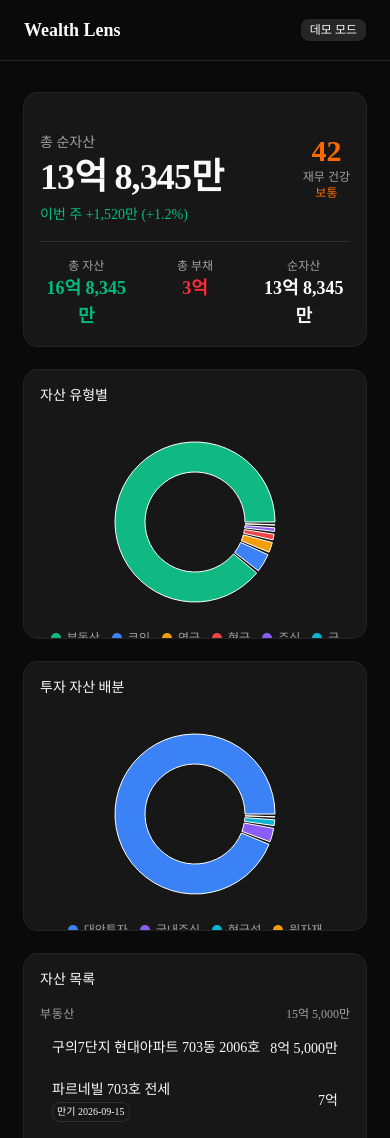
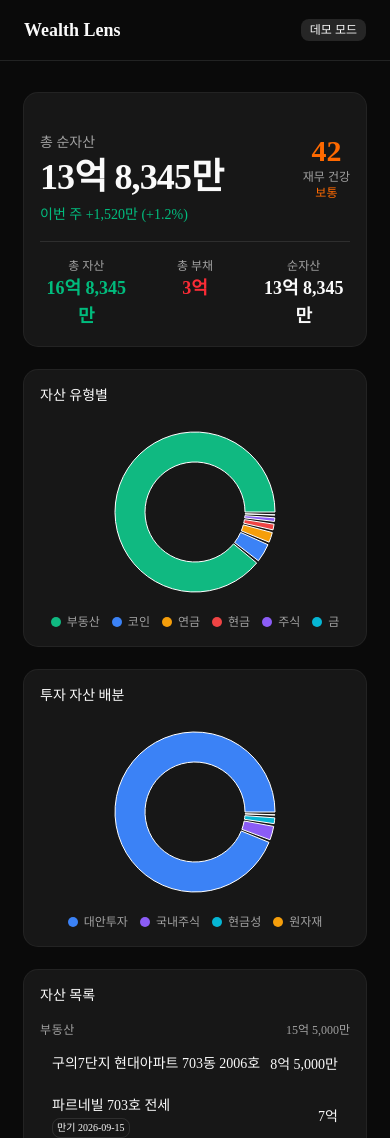
Before and after one commit to jj55-alice/wealth-lens, a Next.js app: page /dashboard in a window 390 px wide. Shown: the top 1138 px of the page. Built offline with nearby package versions, Linux system fonts and the light colour scheme.

Commit message:
fix: pie chart legends getting clipped
Separate chart and legend into distinct divs so legend is not
constrained by the fixed-height ResponsiveContainer.

Co-Authored-By: Claude Opus 4.6 (1M context) <noreply@anthropic.com>

```diff
--- a/src/components/allocation-pie-chart.tsx
+++ b/src/components/allocation-pie-chart.tsx
@@ -42,7 +42,8 @@ export function AllocationPieChart({ assets }: Props) {
     .sort((a, b) => b.value - a.value);
 
   return (
-    <div className="h-[200px]">
+    <div>
+      <div className="h-[180px]">
       <ResponsiveContainer width="100%" height="100%">
         <PieChart>
           <Pie
@@ -69,11 +70,12 @@ export function AllocationPieChart({ assets }: Props) {
           />
         </PieChart>
       </ResponsiveContainer>
-      <div className="flex flex-wrap justify-center gap-3 mt-2">
+      </div>
+      <div className="flex flex-wrap justify-center gap-3 mt-3">
         {data.map((item, i) => (
           <div key={item.name} className="flex items-center gap-1.5 text-xs">
             <div
-              className="w-2.5 h-2.5 rounded-full"
+              className="w-2.5 h-2.5 rounded-full shrink-0"
               style={{ backgroundColor: COLORS[i % COLORS.length] }}
             />
             <span className="text-muted-foreground">{item.name}</span>
--- a/src/components/asset-pie-chart.tsx
+++ b/src/components/asset-pie-chart.tsx
@@ -43,7 +43,8 @@ export function AssetPieChart({ assets }: Props) {
     .sort((a, b) => b.value - a.value);
 
   return (
-    <div className="h-[200px]">
+    <div>
+      <div className="h-[180px]">
       <ResponsiveContainer width="100%" height="100%">
         <PieChart>
           <Pie
@@ -70,11 +71,12 @@ export function AssetPieChart({ assets }: Props) {
           />
         </PieChart>
       </ResponsiveContainer>
-      <div className="flex flex-wrap justify-center gap-3 mt-2">
+      </div>
+      <div className="flex flex-wrap justify-center gap-3 mt-3">
         {data.map((item, i) => (
           <div key={item.name} className="flex items-center gap-1.5 text-xs">
             <div
-              className="w-2.5 h-2.5 rounded-full"
+              className="w-2.5 h-2.5 rounded-full shrink-0"
               style={{ backgroundColor: COLORS[i % COLORS.length] }}
             />
             <span className="text-muted-foreground">{item.name}</span>
```
